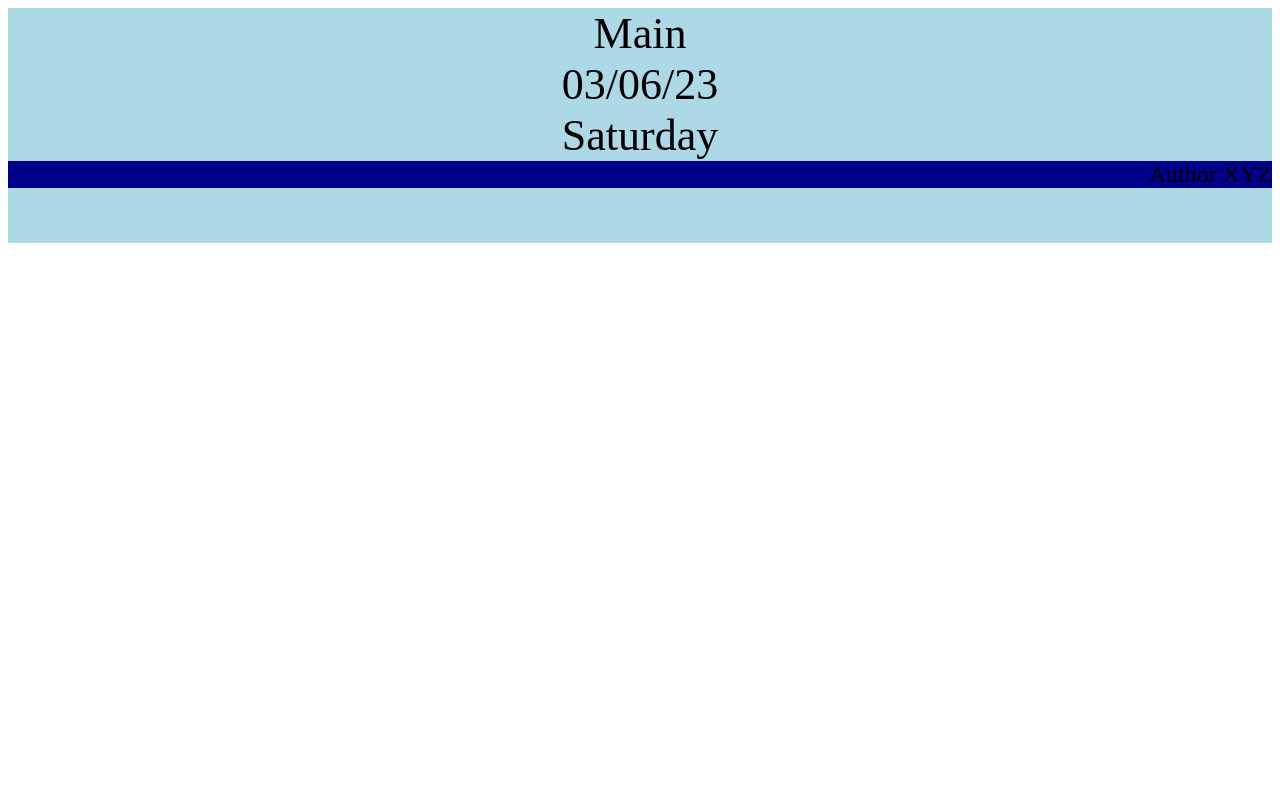
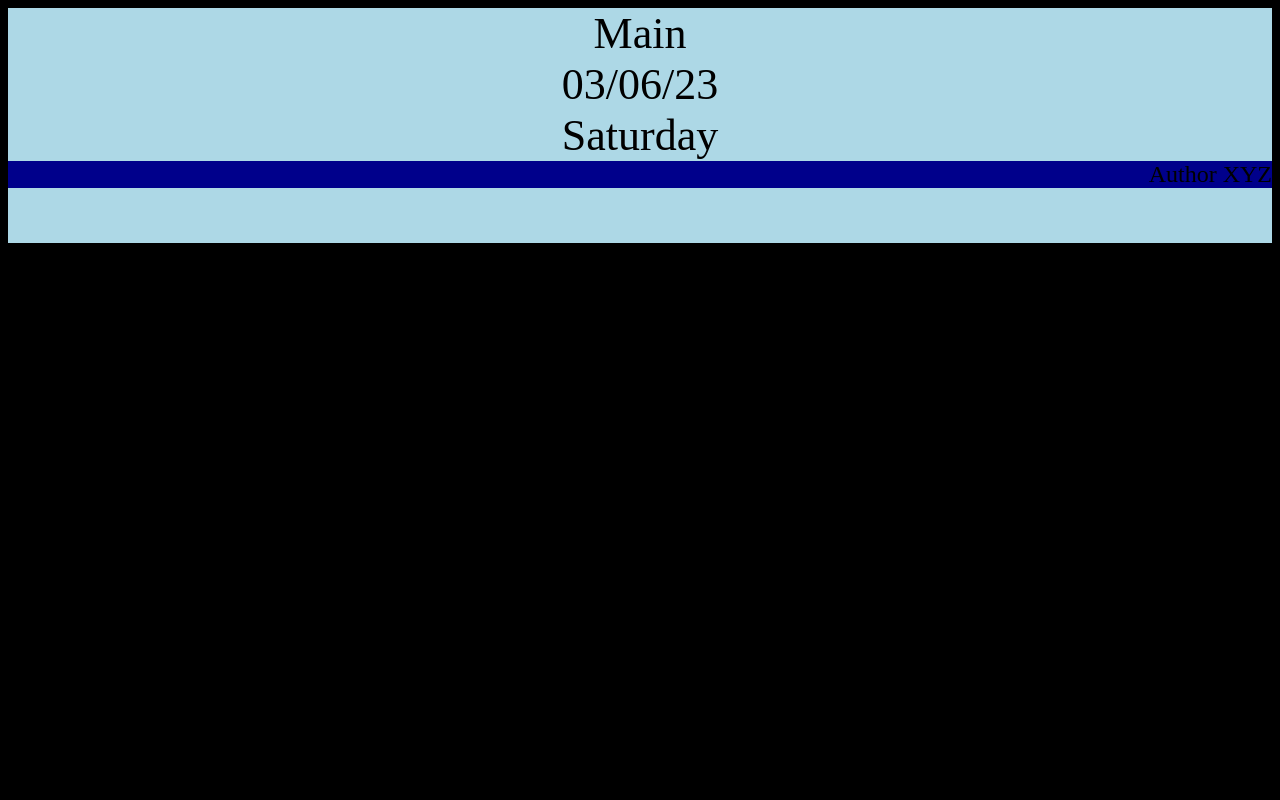
Before and after one commit to MiauChauu/KAGIA, a PHP site: page /top10.php in a window 1280 px wide. Run offline with PHP 8.4, Linux system fonts and the light colour scheme; data that the repository does not hold is empty.

Commit message:
Revert "Uwaga, chyba rozjebałem css"
This reverts commit 17746160e62c7d11ea455c599b74fd8e69985f14.

```diff
--- a/XAMPP/htdocs/stylemarcel.css
+++ b/XAMPP/htdocs/stylemarcel.css
@@ -1,5 +1,5 @@
 body{
-	background-color:solid-black;
+	background-color:black;
 }
 
 #h1{
```
Also changed, not shown: 1 other file.
